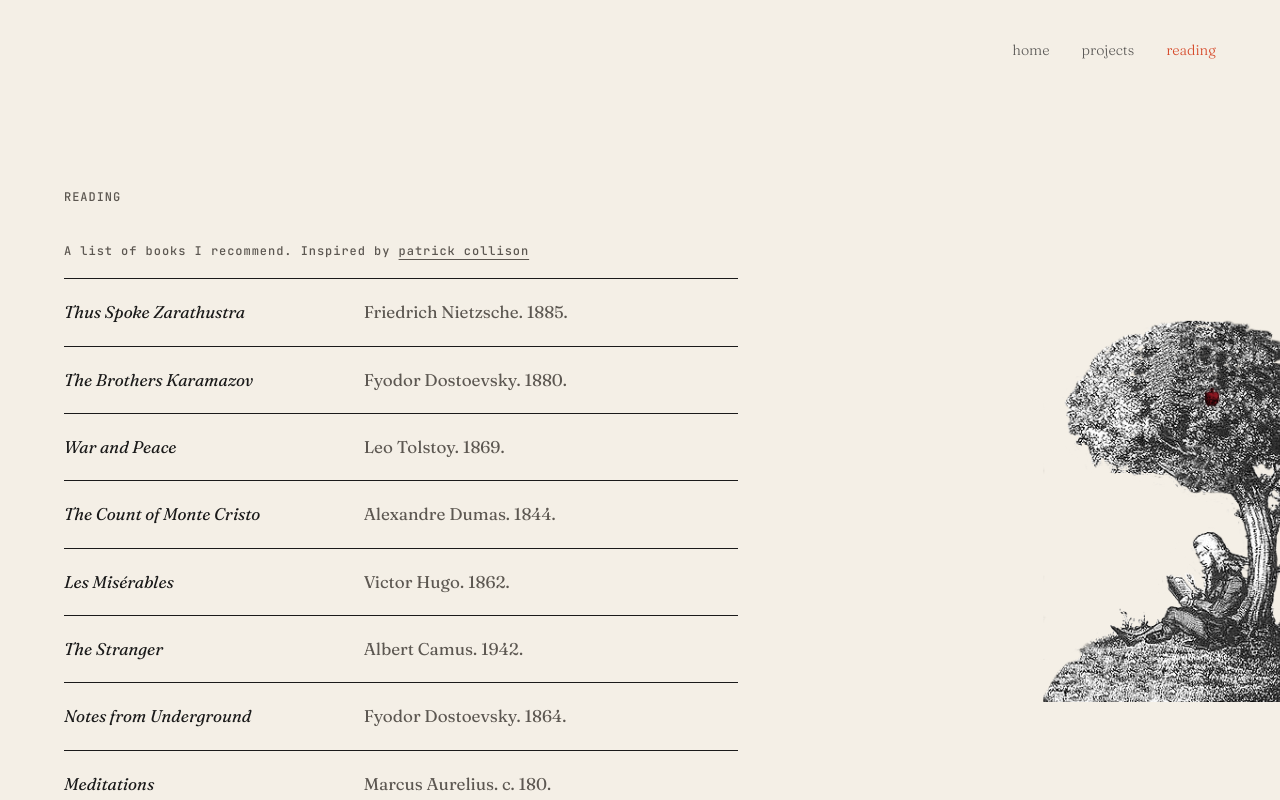
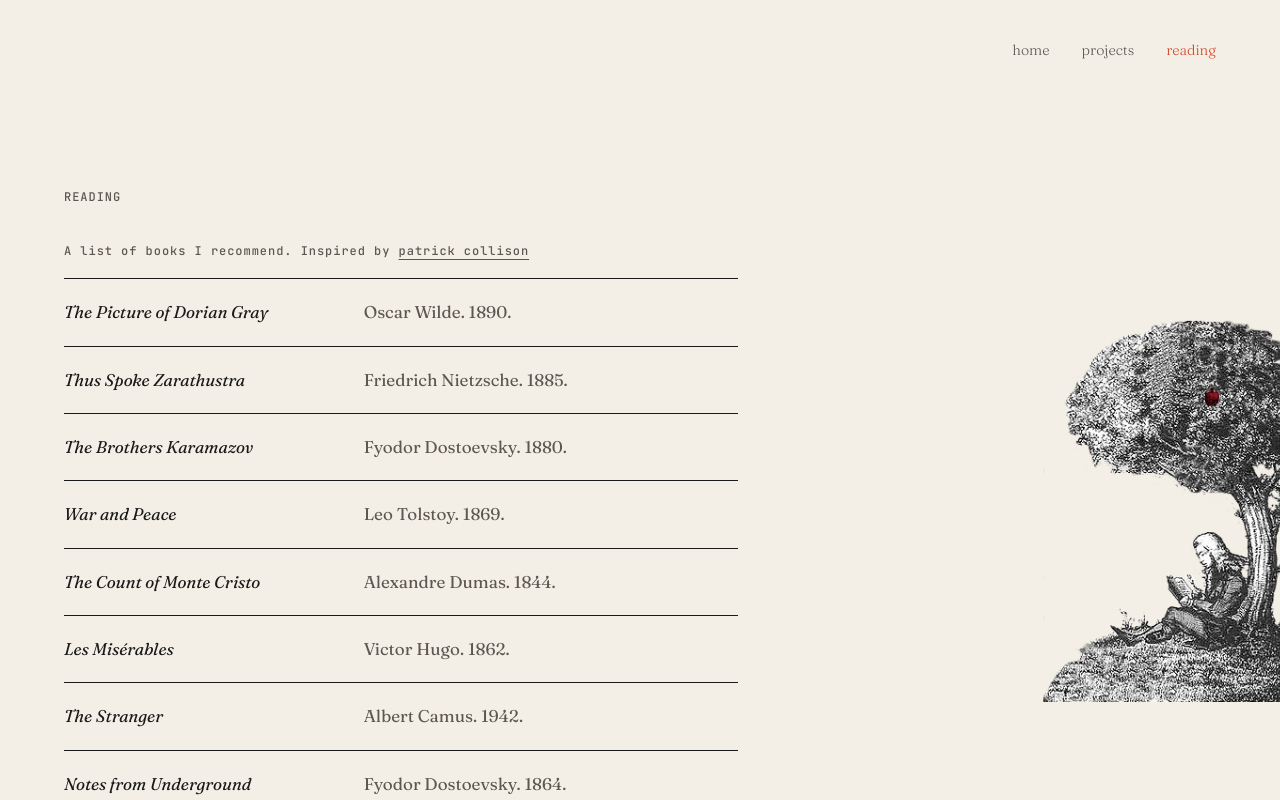
Before and after one commit to mcrowley19/portfolio-website, a React (Vite) app: page /reading in a window 1280 px wide. Shown: the top 800 px of the page. Built offline with nearby package versions, Linux system fonts and the light colour scheme.

Commit message:
add The Picture of Dorian Gray to reading list

```diff
--- a/src/sections/Reading.tsx
+++ b/src/sections/Reading.tsx
@@ -7,6 +7,8 @@ type Entry = { title: string; note: string };
 // author / year only — the one-line `<dd>` is set as "Author. Year." until
 // proper notes are written.
 const reading: Entry[] = [
+  { title: "The Picture of Dorian Gray", note: "Oscar Wilde. 1890." },
+
   { title: "Thus Spoke Zarathustra", note: "Friedrich Nietzsche. 1885." },
   { title: "The Brothers Karamazov", note: "Fyodor Dostoevsky. 1880." },
   { title: "War and Peace", note: "Leo Tolstoy. 1869." },
```
